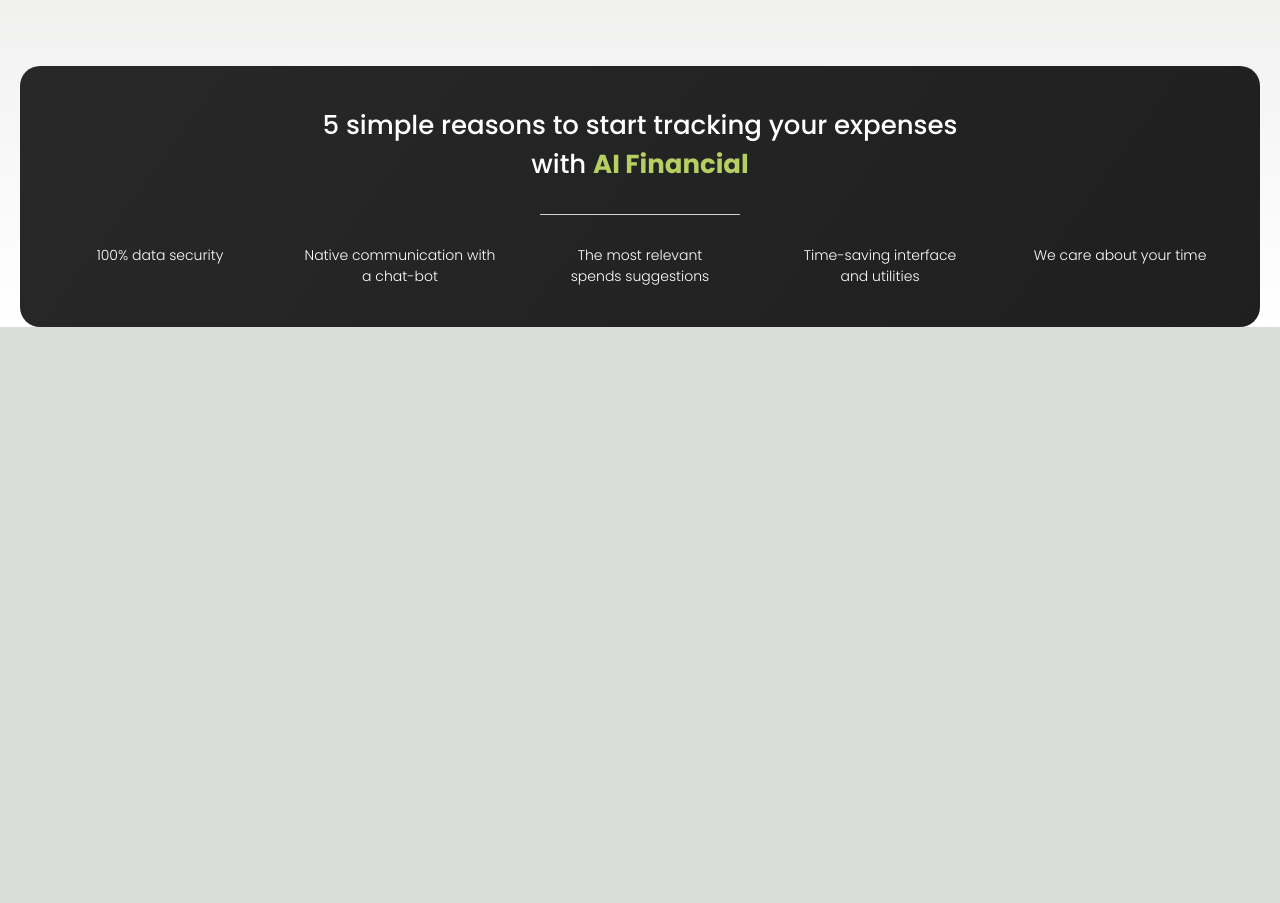
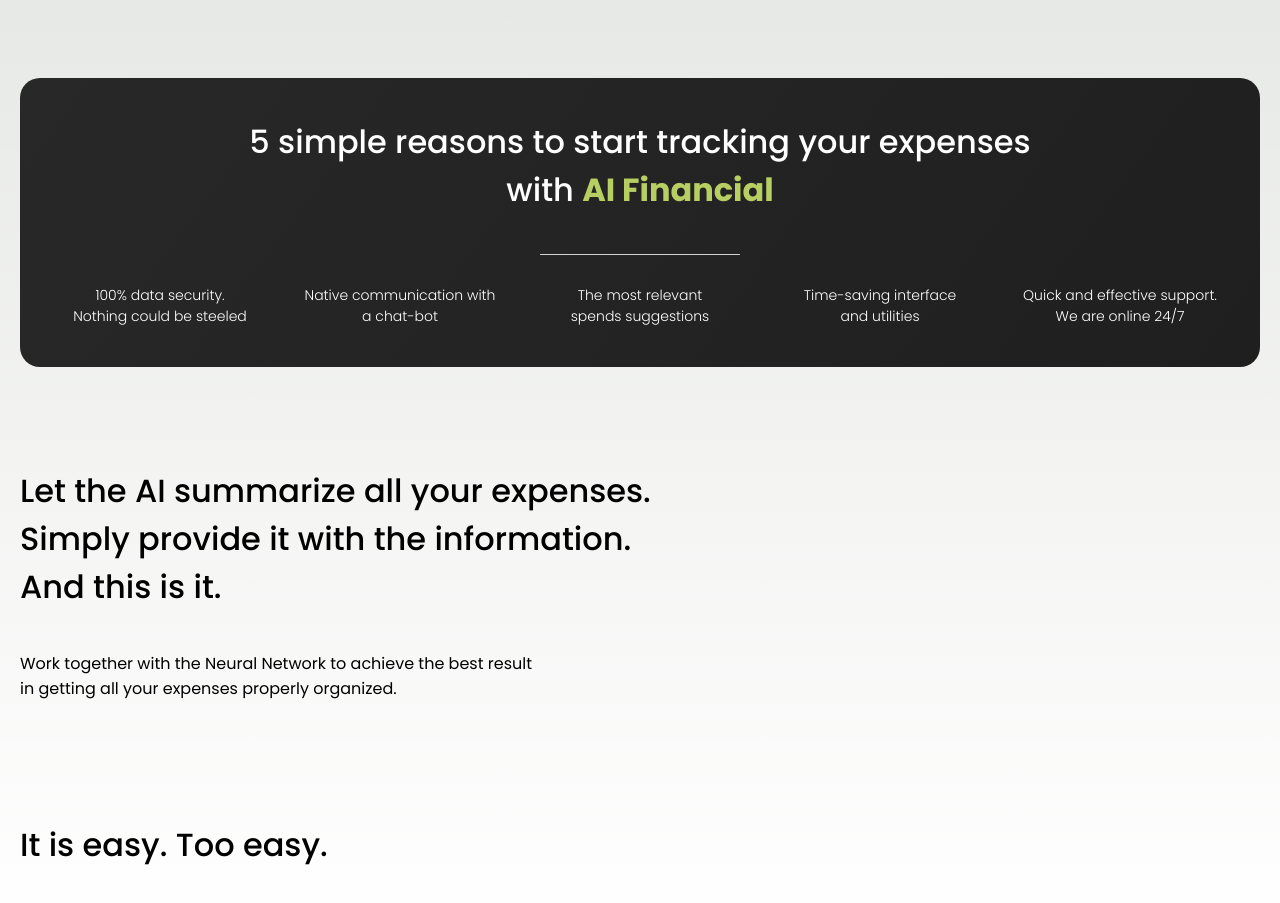
Before and after one commit to borvanov/ai-financial-landing, a Next.js app: page / in a window 1280 px wide. Shown: the part 507-1410 px from the top of the page. Before the commit the page ends 834 px from the top, so only its background shows below. Built offline with nearby package versions, Linux system fonts and the light colour scheme.

Commit message:
Home page: block added

```diff
--- a/pages/index.tsx
+++ b/pages/index.tsx
@@ -43,7 +43,11 @@
           <div className={styles.dividerLine} />
 
           <div className={styles.advantagesBlock}>
-            <span>100% data security</span>
+            <span>
+              100% data security.
+              <br />
+              Nothing could be steeled
+            </span>
             <span>Native communication with a chat-bot</span>
             <span>
               The most relevant
@@ -55,8 +59,33 @@
               <br />
               and utilities
             </span>
-            <span>We care about your time</span>
+            <span>
+              Quick and effective support.
+              <br />
+              We are online 24/7
+            </span>
           </div>
+        </section>
+
+        <section className={styles.contentBlock}>
+          <div>
+            <h2>
+              Let the AI summarize all your expenses.
+              <br />
+              Simply provide it with the information.
+              <br />
+              And this is it.
+            </h2>
+            <p>
+              Work together with the Neural Network to achieve the best result
+              <br />
+              in getting all your expenses properly organized.
+            </p>
+          </div>
+        </section>
+
+        <section className={styles.contentBlock}>
+          <h2>It is easy. Too easy.</h2>
         </section>
       </main>
     </>
--- a/styles/home.module.css
+++ b/styles/home.module.css
@@ -1,6 +1,12 @@
 .container {
   padding: 80px 20px 0 20px;
   box-sizing: border-box;
+}
+
+.container h2 {
+  font-weight: 500;
+  font-size: 32px;
+  margin-bottom: 40px;
 }
 
 .header {
@@ -14,7 +20,6 @@
 }
 
 .description {
-  font-size: 14px;
   margin: 40px 0;
   opacity: 0.7;
 }
@@ -41,11 +46,6 @@
   opacity: 0.8;
 }
 
-.advantages h2 {
-  font-weight: 500;
-  font-size: 26px;
-}
-
 .advantages h2 span {
   color: var(--primary-color);
   font-weight: 700;
@@ -63,3 +63,9 @@
   flex: 1;
   padding: 0 20px;
 }
+
+.contentBlock {
+  display: flex;
+  box-sizing: border-box;
+  padding: 100px 0 20px 0;
+}
```
